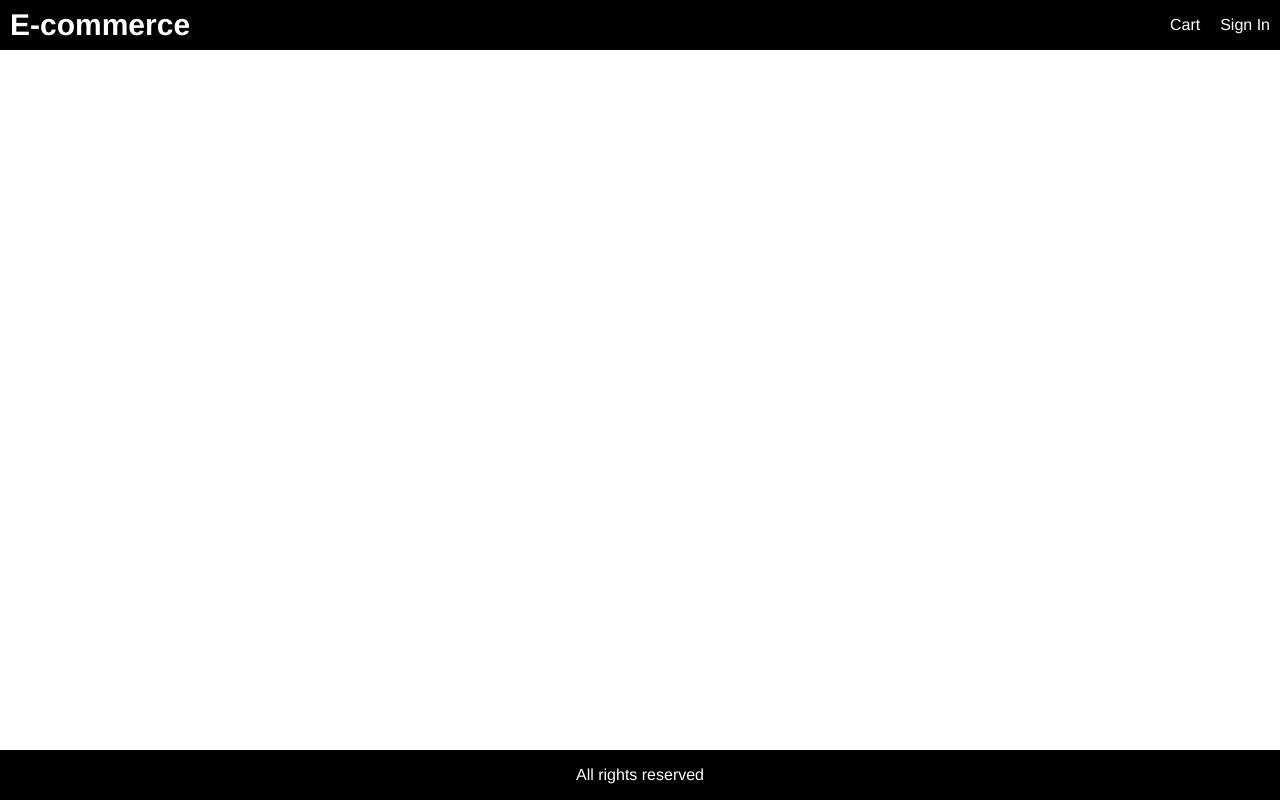
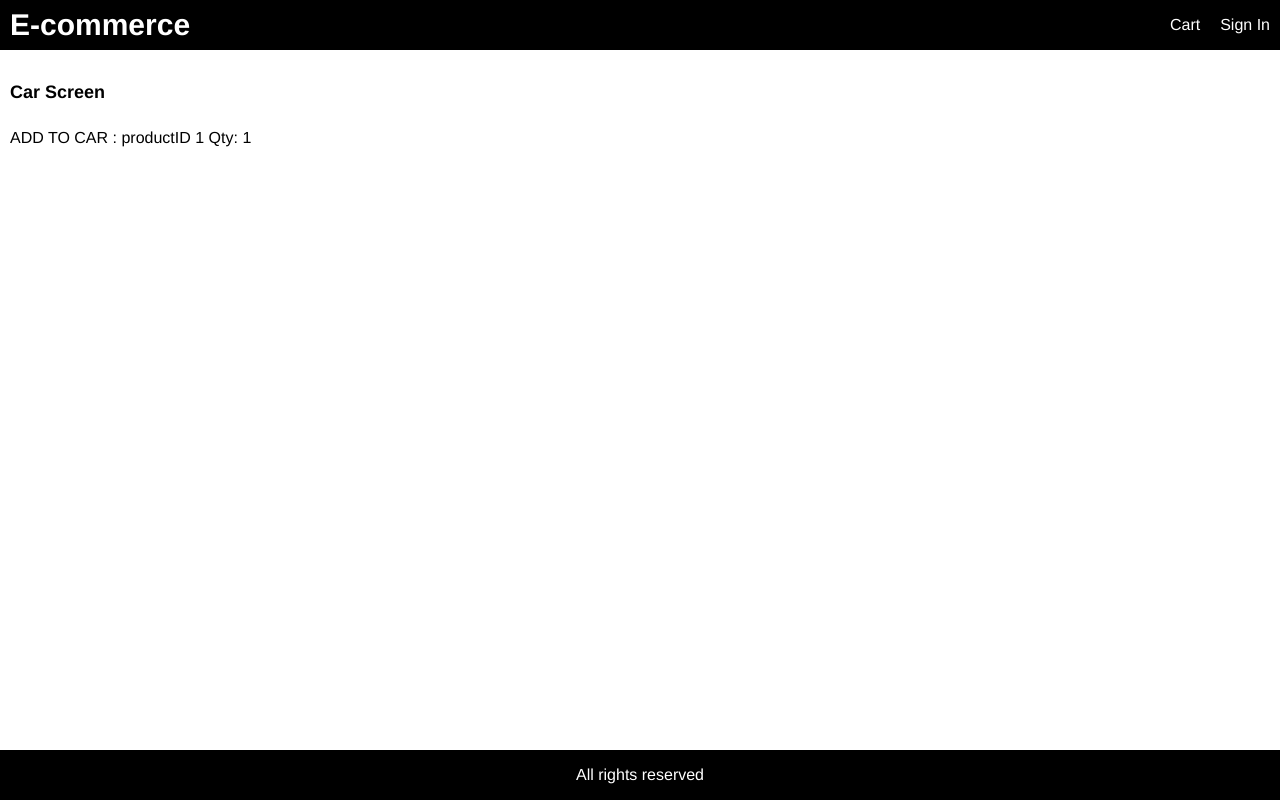
Before and after one commit to JhonathanMusa/e-commerce-practice, a React (Create React App) app in the folder frontend/: page /car/1 in a window 1280 px wide. Built offline with nearby package versions, Linux system fonts and the light colour scheme.

Commit message:
adding carScreen to add products to the car

```diff
--- a/frontend/src/App.js
+++ b/frontend/src/App.js
@@ -1,4 +1,5 @@
 import { BrowserRouter as Router, Route } from "react-router-dom";
+import CarScreen from "./screens/CarScreen";
 import HomeScreen from "./screens/HomeScreen";
 import ProductScreen from "./screens/ProductScreen";
 
@@ -18,6 +19,7 @@ function App() {
           </div>
         </header>
         <main>
+          <Route path="/car/:id?" component={CarScreen}/>
           <Route path="/" exact component={HomeScreen} />
           <Route path="/product/:id" component={ProductScreen} />
         </main>
--- /dev/null
+++ b/frontend/src/screens/CarScreen.js
@@ -0,0 +1,16 @@
+import React from "react";
+
+export default function CarScreen(props) {
+  const productId = props.match.params.id;
+  const qty = props.location.search
+    ? Number(props.location.search.split("=")[1])
+    : 1;
+  return (
+    <div>
+      <h1>Car Screen</h1>
+      <p>
+        ADD TO CAR : productID {productId} Qty: {qty}
+      </p>
+    </div>
+  );
+}
--- a/frontend/src/screens/ProductScreen.js
+++ b/frontend/src/screens/ProductScreen.js
@@ -1,4 +1,4 @@
-import React, { useEffect } from "react";
+import React, { useEffect, useState } from "react";
 import { useDispatch, useSelector } from "react-redux";
 import { Link } from "react-router-dom";
 import { detailsProduct } from "../actions/productActions";
@@ -9,12 +9,17 @@ import Rating from "../components/Rating";
 export default function ProductScreen(props) {
   const dispatch = useDispatch();
   const productId = props.match.params.id;
+  const [qty, setQty] = useState(1);
   const productDetails = useSelector((state) => state.productDetails);
   const { loading, error, product } = productDetails;
 
   useEffect(() => {
     dispatch(detailsProduct(productId));
   }, [dispatch, productId]);
+
+  const addToCarHandler = () => {
+    props.history.push(`/car/${productId}?qty=${qty}`);
+  };
 
   return (
     <div>
@@ -73,7 +78,34 @@ export default function ProductScreen(props) {
                     </div>
                   </li>
                   <li>
-                    <button className="primary block">Add To Car</button>
+                    {product.countInStock > 0 && (
+                      <>
+                        <li>
+                          <div className="row">
+                            <div>Qty</div>
+                            <div>
+                              <select
+                                value={qty}
+                                onChange={(e) => setQty(e.target.value)}
+                              >
+                                {[...Array(product.countInStock).keys()].map(
+                                  (x) => (
+                                    <option key={x + 1} value={x + 1}>
+                                      {x + 1}
+                                    </option>
+                                  )
+                                )}
+                              </select>
+                            </div>
+                          </div>
+                        </li>
+                      </>
+                    )}
+                  </li>
+                  <li>
+                    <button onClick={addToCarHandler} className="primary block">
+                      Add To Car
+                    </button>
                   </li>
                 </ul>
               </div>
```
